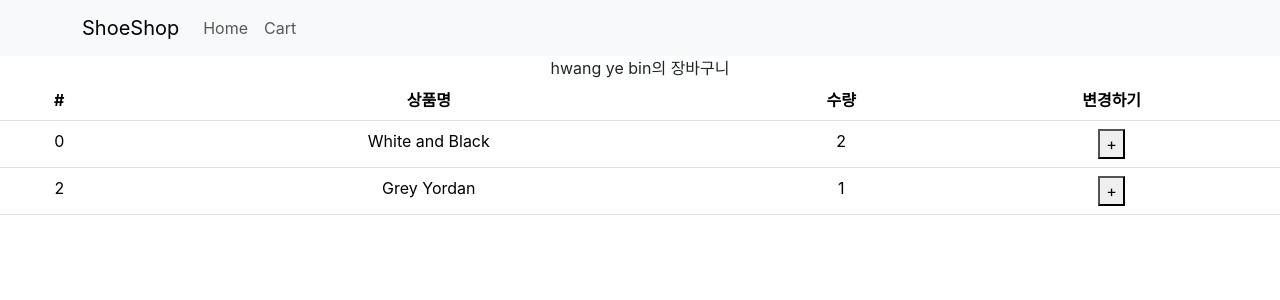
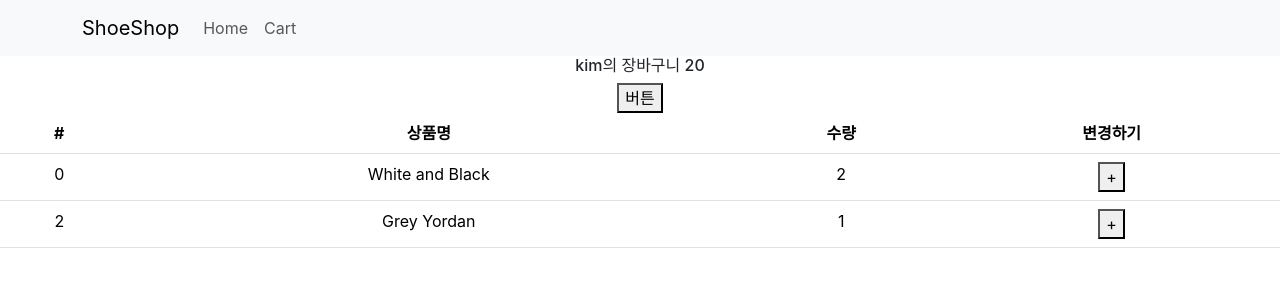
Before and after one commit to vinyeee/react-shoes-store, a React (Create React App) app: page /cart in a window 1280 px wide. Shown: the top 300 px of the page. Built offline with nearby package versions, Linux system fonts and the light colour scheme.

Commit message:
feat: redux state가 object/array일 경우 수정

```diff
--- a/src/routes/Cart.js
+++ b/src/routes/Cart.js
@@ -1,6 +1,6 @@
 import {Table} from 'react-bootstrap';
 import { useDispatch, useSelector } from 'react-redux';
-import { changeName } from '../store';
+import { changeName , changeAge } from '../store';
 function Cart(){
 
 
@@ -10,7 +10,8 @@ function Cart(){
 
 
         <div>
-            {state.user}의 장바구니
+            <h6>{state.user.name}의 장바구니 {state.user.age}</h6>
+            <button onClick={() => { dispatch(changeAge())}}>버튼</button>
             <Table>
                 <thead>
                     <tr>
--- a/src/store.js
+++ b/src/store.js
@@ -2,17 +2,21 @@ import { configureStore, createSlice } from '@reduxjs/toolkit'
 
 let user = createSlice({
     name : 'user',
-    initialState : 'hwang ye bin',
+    initialState : { name : 'kim' , age : 20 },
     reducers: {
         // state 수정함수
         changeName(state) { // 기존 state
-            return 'kim yujeong' + state
+            // array/object의 경우 직접 수정해도 state 변경됨
+          state.name = 'park'
+        },
+        changeAge(state){
+          state.age += 1
         }
     }
 
 })
 
-export let { changeName } = user.actions
+export let { changeName, changeAge } = user.actions
 
 
 let stock = createSlice({
@@ -25,10 +29,15 @@ let cart = createSlice({
     initialState : [
         {id : 0, name : 'White and Black', count : 2},
         {id : 2, name : 'Grey Yordan', count : 1}
-      ]
+      ],
+    reducers: {
+      addCount(state , action){
+        state[action.payload].count++
+      }
+    }
 })
 
-
+export let { addCount } = cart.actions
 export default configureStore({
   reducer: {
     user: user.reducer,
```
